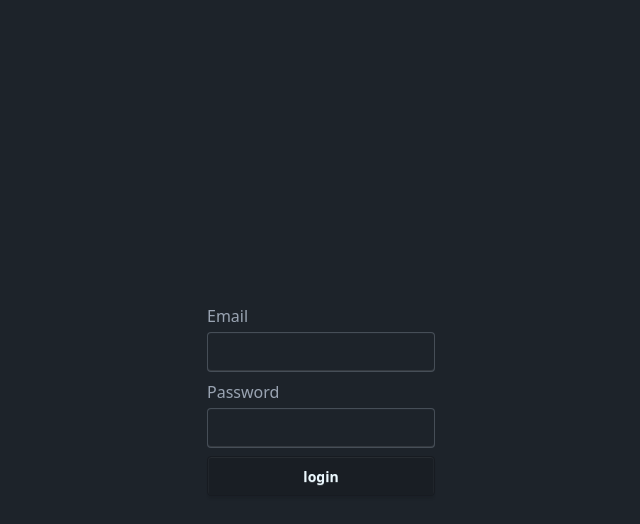
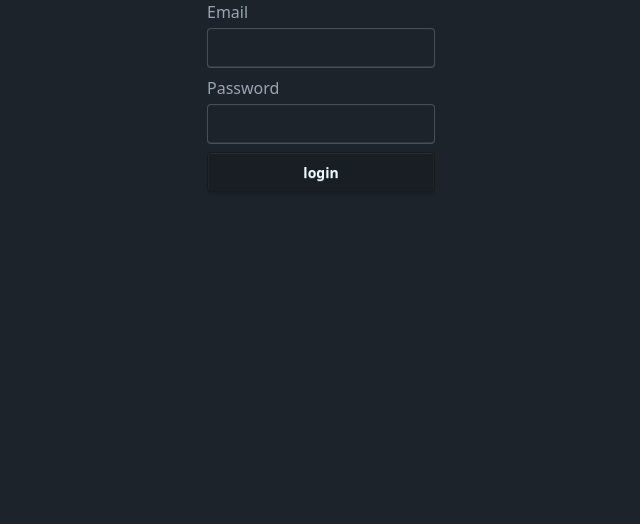
Before and after one commit to guitar6029/riff_radar, a Next.js app: page /login in a window 1280 px wide. Shown: the top 524 px of the page, without its empty margins (319-959 px from the left). Built offline with nearby package versions, Linux system fonts and the light colour scheme.

Commit message:
chore: update layout, add main layout, and layout for auth related

```diff
--- /dev/null
+++ b/app/(app)/layout.tsx
@@ -0,0 +1,14 @@
+import NavBar from "@/ui/Navigation/NavBar";
+
+export default function MainLayout({
+  children,
+}: Readonly<{
+  children: React.ReactNode;
+}>) {
+  return (
+    <div>
+      <NavBar />
+      <main>{children}</main>
+    </div>
+  );
+}
--- /dev/null
+++ b/app/(auth)/layout.tsx
@@ -0,0 +1,7 @@
+export default function AuthLayout({
+  children,
+}: Readonly<{
+  children: React.ReactNode;
+}>) {
+  return <main>{children}</main>;
+}
--- a/app/(auth)/login/page.tsx
+++ b/app/(auth)/login/page.tsx
@@ -6,7 +6,7 @@ export default async function Login({ searchParams }: LoginProps) {
   const error = params?.error ?? null;
 
   return (
-    <div className="flex flex-col items-center justify-center min-h-screen">
+    <div className="flex flex-col items-center justify-center">
       <form
         action={handleSignin}
         className="flex flex-col gap-2 max-w-4xl card"
--- a/app/layout.tsx
+++ b/app/layout.tsx
@@ -1,6 +1,7 @@
 import type { Metadata } from "next";
 import { Geist, Geist_Mono } from "next/font/google";
 import "./globals.css";
+import NavBar from "@/ui/Navigation/NavBar";
 
 const geistSans = Geist({
   variable: "--font-geist-sans",
@@ -25,7 +26,7 @@ export default function RootLayout({
   return (
     <html lang="en" data-theme="dark">
       <body
-        className={`${geistSans.variable} ${geistMono.variable} antialiased`}
+        className={`${geistSans.variable} ${geistMono.variable} antialiased flex flex-col min-h-screen`}
       >
         <main>{children}</main>
       </body>
```
Also changed, not shown: app/(app)/page.tsx (renamed from app/page.tsx).
